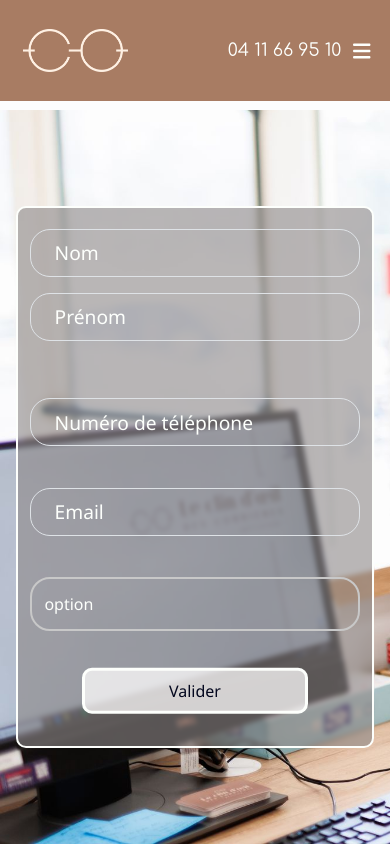
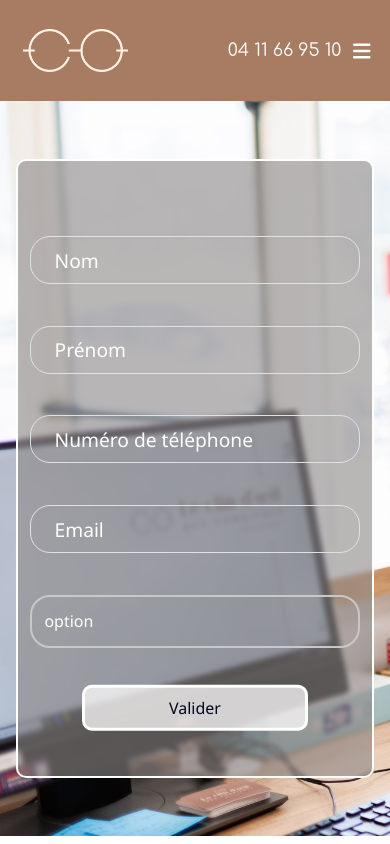
Before and after one commit to marissart/clinDoeilCorbieres, a Next.js app: page /rendez-vous in a window 390 px wide. Built offline with nearby package versions, Linux system fonts and the light colour scheme.

Commit message:
first commit

```diff
--- a/app/rendez-vous/page.js
+++ b/app/rendez-vous/page.js
@@ -54,7 +54,7 @@ export default function Home() {
       <main className={styles.main}>
         <Row className={styles.banner}>
          {!show && <Col lg={{size : 4}} className={styles.form}>
-          <Row>
+          <Row className="d-none d-lg-flex">
             <Col lg={{size : 5}} >
             <FormGroup>
         <div className={styles.inputGroup} style={{margin : '0 0'}}>
@@ -91,7 +91,37 @@ export default function Home() {
           </Col>
           </Row>
 
+          <FormGroup className="d-lg-none">
+        <div className={styles.inputGroup} >
+          <Input
+            invalid={!valide1}
+            onChange={handleInputChange}
+            value={contactState.nom}
+            className={styles.input}
+            placeholder=""
+            type="text"
+            style={{margin : '0 0'}}
+            name='nom'
+          />
+          <label className={styles.label} >Nom</label>
+        </div>
+      </FormGroup>
 
+          <FormGroup className="d-lg-none">
+        <div className={styles.inputGroup} >
+          <Input
+            invalid={!valide2}
+            onChange={handleInputChange}
+            value={contactState.prenom}
+            className={styles.input}
+            placeholder=""
+            type="text"
+            name='prenom'
+            style={{margin : '0 0'}}
+          />
+          <label className={styles.label}>Prénom</label>
+        </div>
+      </FormGroup>
       <FormGroup>
         <div className={styles.inputGroup}>
           <Input
--- a/app/rendez-vous/page.module.css
+++ b/app/rendez-vous/page.module.css
@@ -33,7 +33,7 @@
 
   justify-content: flex-start;
   }
-  margin-top: 13dvh !important;
+  margin-top: 12dvh !important;
   height: 87dvh;
   overflow-y: scroll;
   display: flex;
@@ -103,7 +103,7 @@
     padding: 6vh 2vw;
   }
 
-  padding: 2.5vh 4vw;
+  padding: 4vh 4vw;
   backdrop-filter: blur(2.5px);
   -webkit-backdrop-filter: blur(2.5px);
   border-radius: 10px;
```
